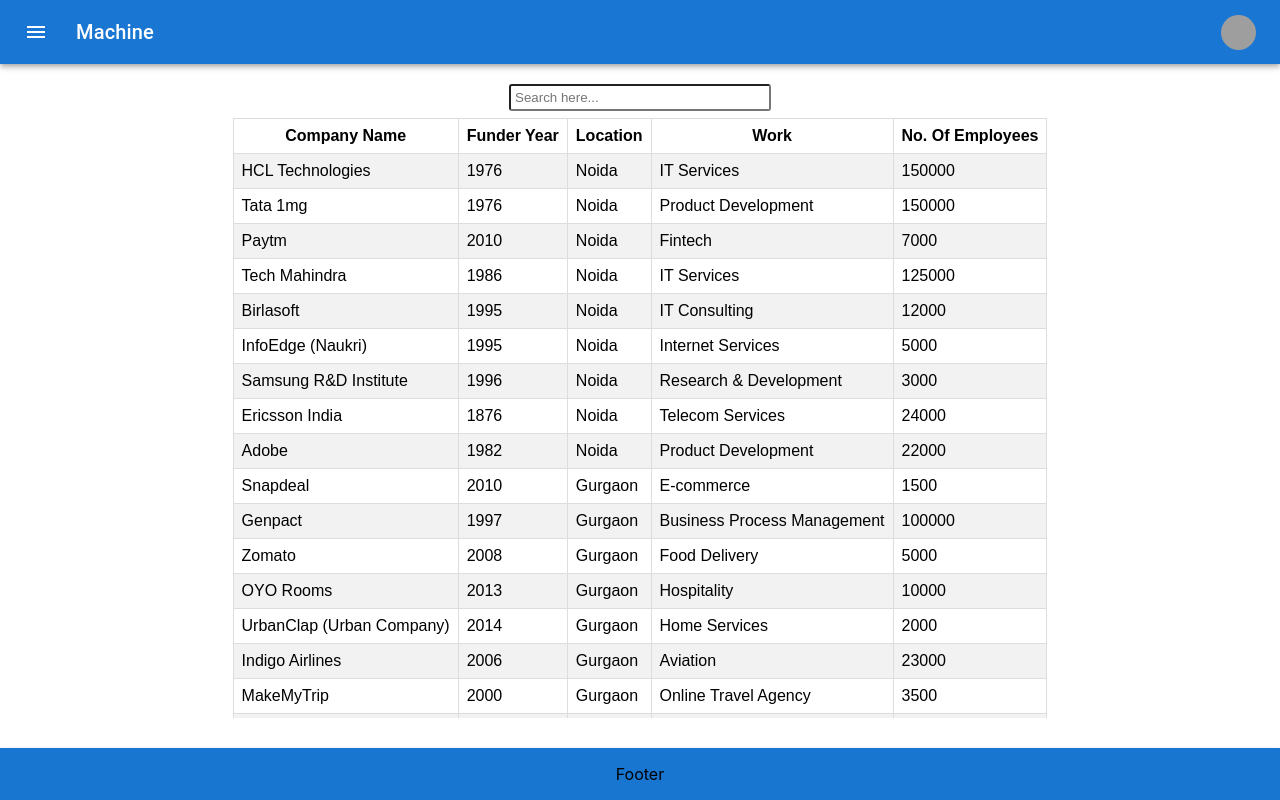
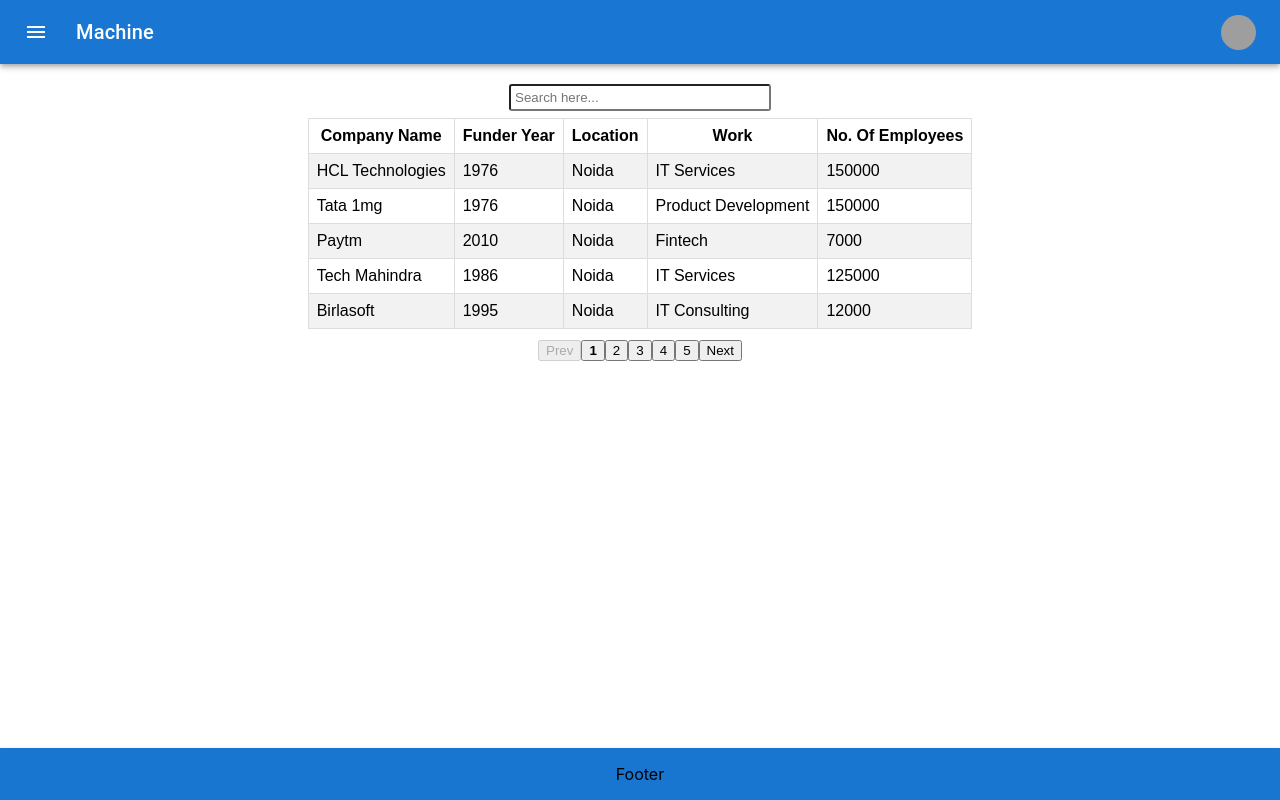
Before and after one commit to iaamsuneel/machine_coding_round, a React (Create React App) app: page /search in a window 1280 px wide. Built offline with nearby package versions, Linux system fonts and the light colour scheme; grey boxes are pictures that could not be loaded.

Commit message:
new content

```diff
--- a/src/App.js
+++ b/src/App.js
@@ -1,7 +1,7 @@
 import { Route, Routes } from "react-router-dom";
 import "./App.css";
 import Slider from "./component/Slider";
-import Home from "./component/Home";
+import Home from "./pages/Home";
 import Accordion from "./component/Accodion/Accordion";
 import PageNotFound from "./component/PageNotFound";
 import Todo from "./component/Todo";
--- a/src/component/Accodion/Accordion.js
+++ b/src/component/Accodion/Accordion.js
@@ -1,5 +1,5 @@
 import React from "react";
-import { accodianData } from "../../Shared/Utils";
+import { accodianData } from "../../shared/Utils";
 import AccordionCard from "./AccordionCard";
 
 export default function Accordion() {
--- a/src/component/Concept/LifeCycleMethod/TheoryAndConcept.js
+++ b/src/component/Concept/LifeCycleMethod/TheoryAndConcept.js
@@ -71,7 +71,7 @@
 
 
 
-                                    //Comparison Table
+                                    // Comparison Table
 
 /* Feature	            Class Component	               Functional Component (Hooks)
 Initialization      	constructor()	                    useState
--- a/src/component/Pagination.js
+++ /dev/null
@@ -1,6 +0,0 @@
-import React from "react";
-
-export default function Pagination() {
-  const arr = [1, 2, 3, 4, 5, 6, 7, 8, 9, 10];
-  return <div>Pagination</div>;
-}
--- /dev/null
+++ b/src/component/Pagination/index.js
@@ -0,0 +1,41 @@
+import React from "react";
+import usePagination from "../../hooks/customPagination";
+
+const items = Array.from({ length: 50 }, (_, i) => `Item ${i + 1}`);
+function PaginatedList() {
+  const itemsPerPage = 5;
+  const { currentData, currentPage, totalPages, nextPage, prevPage, goToPage } =
+    usePagination(items, itemsPerPage);
+  return (
+    <div>
+      <h1>Paginated List</h1>
+      <ul>
+        {currentData.map((item, index) => (
+          <li key={index}>{item}</li>
+        ))}
+      </ul>
+      <div>
+        <button onClick={prevPage} disabled={currentPage === 1}>
+          Previous
+        </button>
+        {Array.from({ length: totalPages }, (_, i) => (
+          <button
+            key={i}
+            onClick={() => goToPage(i + 1)}
+            style={{ fontWeight: currentPage === i + 1 ? "bold" : "normal" }}
+          >
+            {i + 1}
+          </button>
+        ))}
+        <button onClick={nextPage} disabled={currentPage === totalPages}>
+          Next
+        </button>
+      </div>
+      <p>
+        Page {currentPage} of {totalPages}
+      </p>
+    </div>
+  );
+}
+
+export default PaginatedList;
--- a/src/component/Search/ItemList.js
+++ b/src/component/Search/ItemList.js
@@ -1,3 +1,4 @@
+import { Box } from "@mui/material";
 import React from "react";
 export default function ItemList({ dataList }) {
   const tableStyle = {
@@ -80,6 +81,7 @@
                 </td>
               </tr>
             )}
+            <Box></Box>
           </tbody>
         </table>
       </div>
--- a/src/component/Search/index.js
+++ b/src/component/Search/index.js
@@ -1,5 +1,6 @@
 import React, { useEffect, useState } from "react";
 import ItemList from "./ItemList";
+import usePagination from "../../hooks/customPagination";
 const companyList = [
   {
     company: "HCL Technologies",
@@ -155,6 +156,9 @@
   const handleSearchInput = (e) => {
     setSearchInput(e.target.value);
   };
+  const itemsPerPage = 5;
+  const { currentData, currentPage, totalPages, nextPage, prevPage, goToPage } =
+    usePagination(data, itemsPerPage);
   // search function
   const searchListOfCompany = (inputKey) => {
     let searchKey = inputKey.toLowerCase();
@@ -184,7 +188,6 @@
           flexDirection: "column",
           alignItems: "center",
           paddingTop: "20px",
-
         }}
       >
         <div>
@@ -197,7 +200,28 @@
           />
         </div>
         <div>
-          <ItemList dataList={data} />
+          <ItemList dataList={currentData} />
+        </div>
+        <div style={{padding:"10px"}}>
+          <div>
+            <button onClick={prevPage} disabled={currentPage === 1}>
+              Prev
+            </button>
+            {Array.from({ length: totalPages }, (_, i) => (
+              <button
+                key={i}
+                onClick={() => goToPage(i + 1)}
+                style={{
+                  fontWeight: currentPage === i + 1 ? "bold" : "normal",
+                }}
+              >
+                {i + 1}
+              </button>
+            ))}
+            <button onClick={nextPage} disabled={currentPage === totalPages}>
+              Next
+            </button>
+          </div>
         </div>
       </div>
     </>
--- a/src/component/Slider.js
+++ b/src/component/Slider.js
@@ -1,5 +1,5 @@
 import React, { useState } from "react";
-import { images } from "../Shared/Utils";
+import { images } from "../shared/Utils";
 export default function Slider() {
   const [active, setActive] = useState(0);
   /* useEffect(() => {
--- /dev/null
+++ b/src/hooks/customPagination.js
@@ -0,0 +1,28 @@
+import { useState } from "react";
+function usePagination(data, itemsPerPage) {
+  const [currentPage, setCurrentPage] = useState(1);
+  // Calculate the total number of pages
+  const totalPages = Math.ceil(data?.length / itemsPerPage);
+  // Get the current page's data
+  const currentData = data.slice(
+    (currentPage - 1) * itemsPerPage,
+    currentPage * itemsPerPage
+  );
+  // Go to the next page
+  const nextPage = () => {
+    setCurrentPage((prev) => Math.min(prev + 1, totalPages));
+  };
+  // Go to the previous page
+  const prevPage = () => {
+    setCurrentPage((prev) => Math.max(prev - 1, 1));
+  };
+  // Set a specific page
+  const goToPage = (page) => {
+    if (page >= 1 && page <= totalPages) {
+      setCurrentPage(page);
+    }
+  };
+  return { currentData, currentPage, totalPages, nextPage, prevPage, goToPage };
+}
+
+export default usePagination;
--- a/src/layout/Header.js
+++ b/src/layout/Header.js
@@ -7,7 +7,7 @@
 import MenuIcon from "@mui/icons-material/Menu";
 import { useNavigate } from "react-router-dom";
 import { Avatar } from "@mui/material";
-import { images } from "../Shared/Utils";
+import { images } from "../shared/Utils";
 
 export default function Header() {
   const navigate = useNavigate();
--- a/src/component/Home.js
+++ b/src/pages/Home.js
@@ -1,5 +1,5 @@
 import React from "react";
-import { taskList } from "../Shared/Utils";
+import { taskList } from "../shared/Utils";
 import { Link } from "react-router-dom";
 import { Box, Card, Grid, Typography } from "@mui/material";
 export default function Home() {
```
